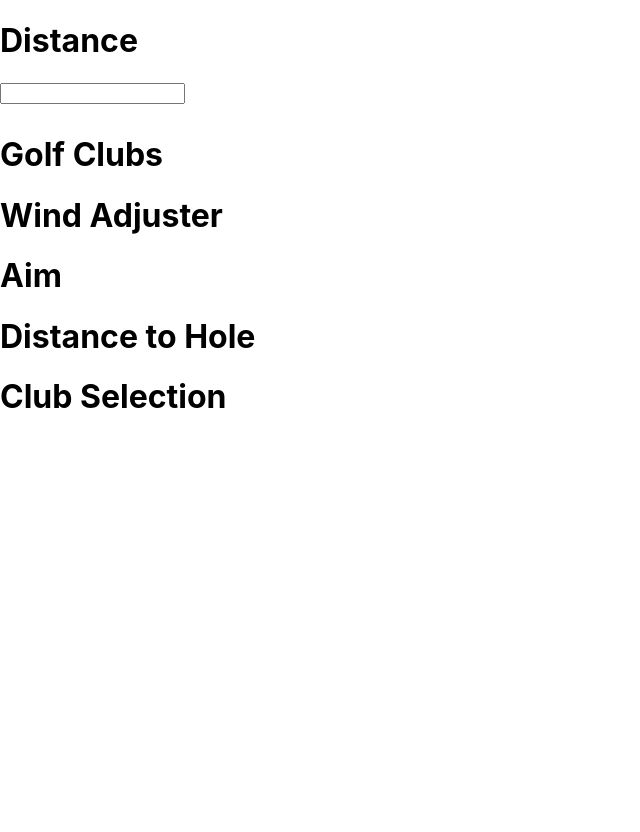
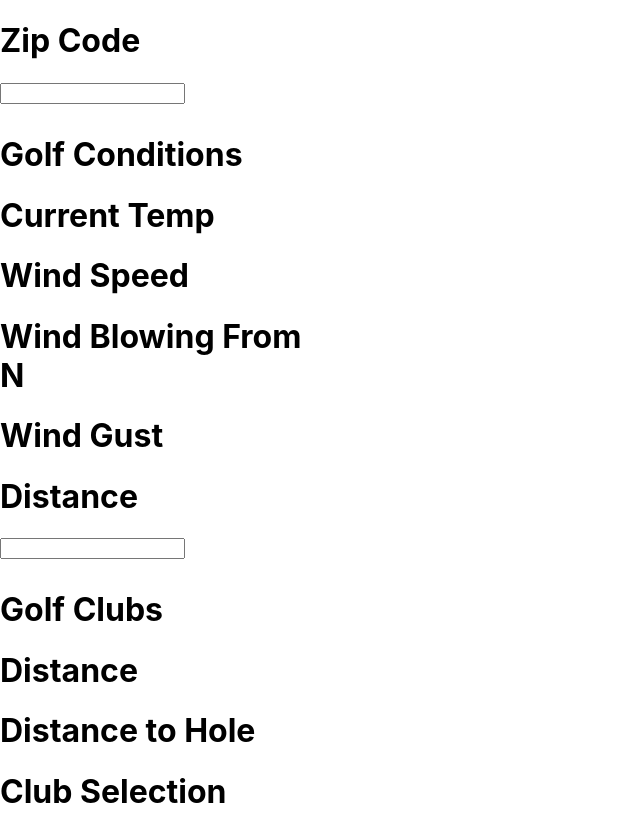
Before and after one commit to ronfletcher1/capstoneProject, a React (Create React App) app in the folder mygolf-front-end/: page /mygolfclubs in a window 1280 px wide. Shown: the whole page, without its empty margins (0-640 px from the left). Before the commit the page ends 800 px from the top, so only its background shows below. Built offline with nearby package versions, Linux system fonts and the light colour scheme.

Commit message:
updated wind and mygolfclubs

```diff
--- a/mygolf-front-end/src/components/MyGolfClubs.js
+++ b/mygolf-front-end/src/components/MyGolfClubs.js
@@ -1,28 +1,31 @@
 import React, { Component } from 'react';
-import axios from 'axios';
-
+// import axios from 'axios';
+import Wind from './Wind'
 
 const myGolfClubs = {
-    driver: 240,
-    hybrid: 200,
-    twoIron: 190,
-    threeIron: 185,
-    fourIron: 180,
-    fiveIron: 170,
-    sixIron: 160,
-    sevenIron: 150,
-    eightIron: 140,
-    nineIron: 130,
-    pw:     125,
-    gw:     115,
-    sw:   95,
-    Putter: null
+    240: "Driver",
+    200: "Hybrid",
+    190: "twoIron",
+    185: "threeIron",
+    180: "fourIron",
+    170: "fiveIron",
+    160: "sixIron",
+    150: "sevenIron",
+    140: "eightIron",
+    130: "nineIron",
+    125: "PW",
+    115: "GW",
+    95:   "SW"
 };
 
 class MyGolfClubs extends Component {
 	constructor() {
 		super();
-		this.state = {golfClubs: {}}
+        this.state = {
+
+            golfClubs: {},
+            shot_distance: ""
+        }
     }
 
     componentDidMount() {
@@ -32,51 +35,65 @@ class MyGolfClubs extends Component {
         console.log(myGolfClubs);
     }
 
+    distance = (e)=>{
+		e.preventDefault()
+		console.log(e.target.distance.value)
+		this.setState({
+			shot_distance: e.target.distance.value
+        })
+
+    }
+
+
     distanceToHole = (distance)=>{
-        if (distance > 225)
-        return myGolfClubs.driver;
-        if (distance > 190)
-        return myGolfClubs.hybrid;
-        if (distance > 185)
-        return myGolfClubs.twoIron;
-        if (distance > 180)
-        return myGolfClubs.threeIron;
-        if (distance > 175)
-        return myGolfClubs.fourIron;
-        if (distance > 165)
-        return myGolfClubs.fiveIron;
-        if (distance > 155)
-        return myGolfClubs.sixIron;
-        if (distance > 145)
-        return myGolfClubs.sevenIron;
-        if (distance > 135)
-        return myGolfClubs.eightIron;
-        if (distance > 125)
-        return myGolfClubs.nineIron;
-        if (distance > 120)
-        return myGolfClubs.pw;
-        if (distance > 95)
-        return myGolfClubs.gw;
-        if (distance > 85)
-        return myGolfClubs.sw;
+        console.log(distance)
+        if (distance > 225) {
+        return myGolfClubs['240'];
+        } else if (distance > 190) {
+        return myGolfClubs['200'];
+        } else if (distance > 185) {
+        return myGolfClubs['190'];
+        } else if (distance > 180) {
+        return myGolfClubs['185'];
+        } else if (distance > 170) {
+        return myGolfClubs['180'];
+        } else if (distance > 160) {
+        return myGolfClubs['170'];
+        } else if (distance > 150) {
+        return myGolfClubs['160'];
+        } else if (distance > 140) {
+        return myGolfClubs['150'];
+        } else if (distance > 130) {
+        return myGolfClubs['140'];
+        } else if (distance > 125) {
+        return myGolfClubs['130'];
+        } else if (distance > 115) {
+        return myGolfClubs['125'];
+        } else if (distance > 95) {
+        return myGolfClubs['GW'];
+        } else if (distance > 80) {
+        return myGolfClubs['SW'];
+        }
     }
 
     render() {
-		let golfShot = this.distanceToHole(this.distance)
+        let golfShot = this.distanceToHole(this.state.shot_distance)
+        console.log(golfShot)
 		return (
 			<div>
+                < Wind />
 				<div>
                 <form onSubmit={this.distance}>
                     <h1>Distance</h1>
-                    <input id="searchTerm" type="number" name="zipcode"/>
+                    <input id="searchTerm" type="number" name="distance"/>
                     <button type="submit"className="btn"/>
                 </form>
             </div>
 				<h1>Golf Clubs</h1>
-				<h1>Wind Adjuster<br></br>{this.state.temp}</h1>
-				<h1>Aim<br></br>{this.distance}</h1>
-				<h1>Distance to Hole<br></br>{this.state.driver}</h1>
-				<h1>Club Selection<br></br>{this.state.nineIron}</h1>
+				{/* <h1>Wind Adjuster<br></br>{this.state.temp}</h1> */}
+				<h1>Distance<br></br>{this.distanceToHole}</h1>
+				<h1>Distance to Hole<br></br>{golfShot}</h1>
+				<h1>Club Selection<br></br>{this.state.distanceToHole}</h1>
 			</div>
 		);
     }
--- a/mygolf-front-end/src/components/Wind.js
+++ b/mygolf-front-end/src/components/Wind.js
@@ -41,6 +41,7 @@ class Wind extends Component {
 	}
 
 	windDirection = (degree) => {
+		console.log(degree)
 		if ((degree >= 350 && degree <= 360) ||
 			(degree >= 0 && degree <= 10))
 			return "N";
```
Also changed, not shown: 1 other file (tests, documents, lock files or other folders).
